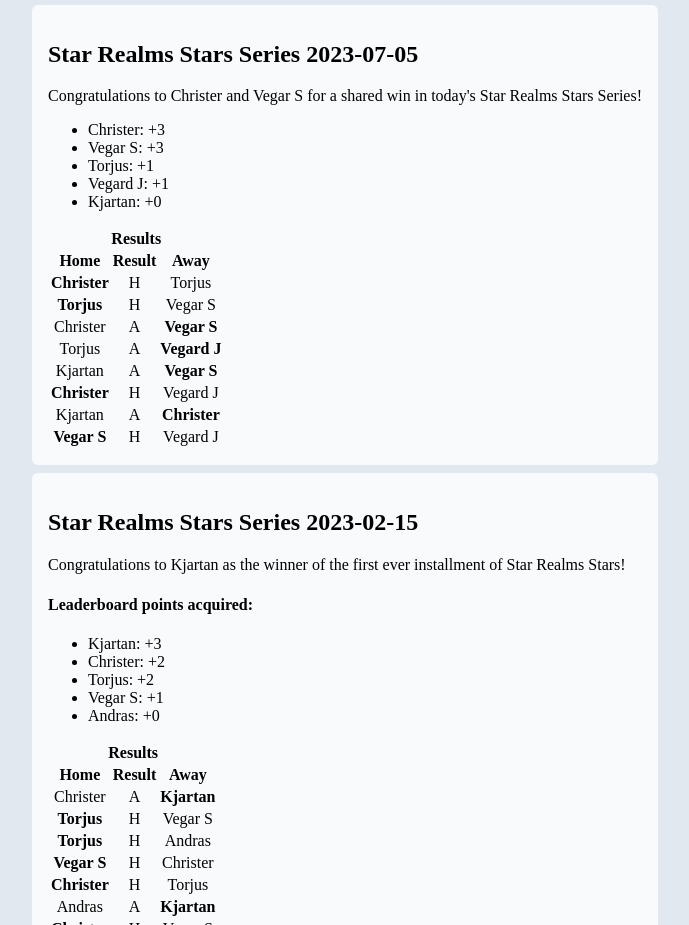
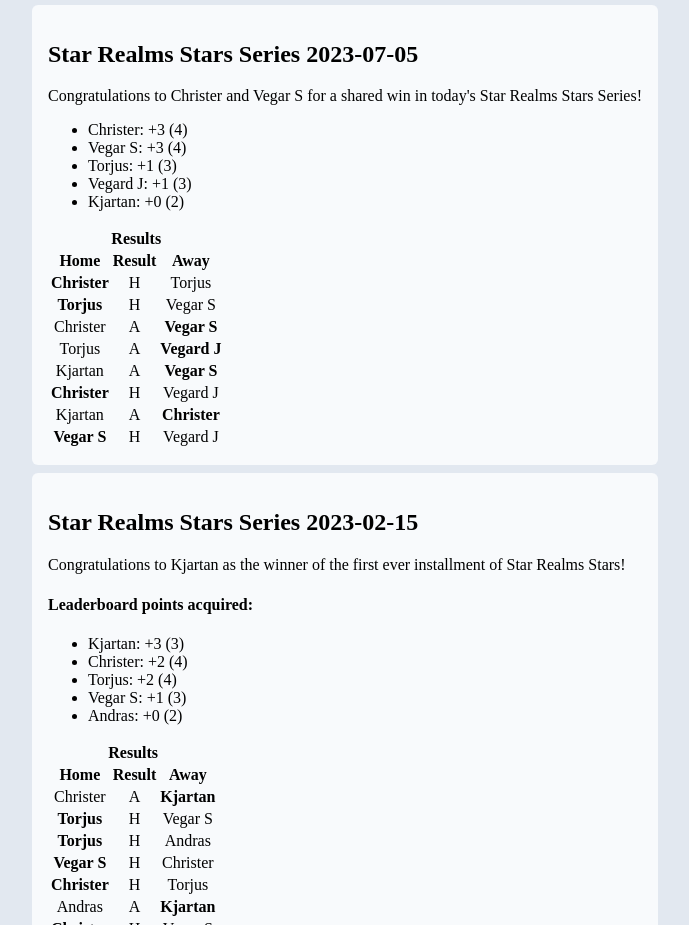
Before and after one commit to vskaret/leaderboard, a plain HTML site: page index.html in a window 1280 px wide. Shown: the part 343-1268 px from the top of the page, without its empty margins (295-984 px from the left). Drawn offline with Linux system fonts and the light colour scheme.

Commit message:
Update content

```diff
--- a/index.html
+++ b/index.html
@@ -59,11 +59,11 @@
                     <div>
                         <p>Congratulations to Christer and Vegar S for a shared win in today's Star Realms Stars Series!</p>
                         <ul>
-                            <li>Christer: +3</li>
-                            <li>Vegar S: +3</li>
-                            <li>Torjus: +1</li>
-                            <li>Vegard J: +1</li>
-                            <li>Kjartan: +0</li>
+                            <li>Christer: +3 (4)</li>
+                            <li>Vegar S: +3 (4)</li>
+                            <li>Torjus: +1 (3)</li>
+                            <li>Vegard J: +1 (3)</li>
+                            <li>Kjartan: +0 (2)</li>
                         </ul>
                     </div>
                     <table class="text-center">
@@ -126,11 +126,11 @@
                         </p>
                         <h4>Leaderboard points acquired:</h4>
                         <ul>
-                            <li>Kjartan: +3</li>
-                            <li>Christer: +2</li>
-                            <li>Torjus: +2</li>
-                            <li>Vegar S: +1</li>
-                            <li>Andras: +0</li>
+                            <li>Kjartan: +3 (3)</li>
+                            <li>Christer: +2 (4)</li>
+                            <li>Torjus: +2 (4)</li>
+                            <li>Vegar S: +1 (3)</li>
+                            <li>Andras: +0 (2)</li>
                         </ul>
                     </div>
                     <table class="text-center">
```
